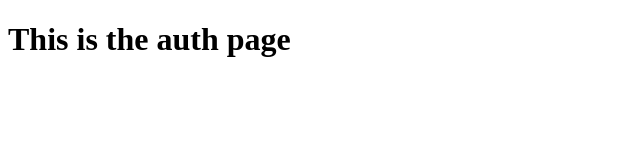
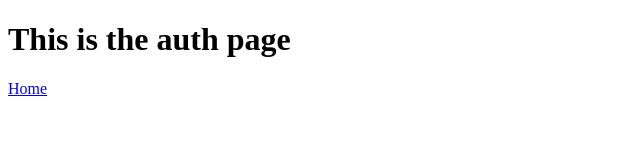
Before and after one commit to AdrianChavezMor/registro-gastos, a plain HTML site: page frontend/views/auth/index.html in a window 1280 px wide. Shown: the full height of the page, 0-640 px from the left. Drawn offline with Linux system fonts and the light colour scheme.

Commit message:
Added back routes to all views

```diff
--- a/frontend/views/auth/index.html
+++ b/frontend/views/auth/index.html
@@ -7,5 +7,6 @@
 </head>
 <body>
   <h1>This is the auth page</h1>
+  <a href="../../">Home</a>
 </body>
 </html>
```
Also changed, not shown: frontend/views/gastos/index.html (+1 -0 lines), frontend/views/settings/index.html (+1 -0 lines).
